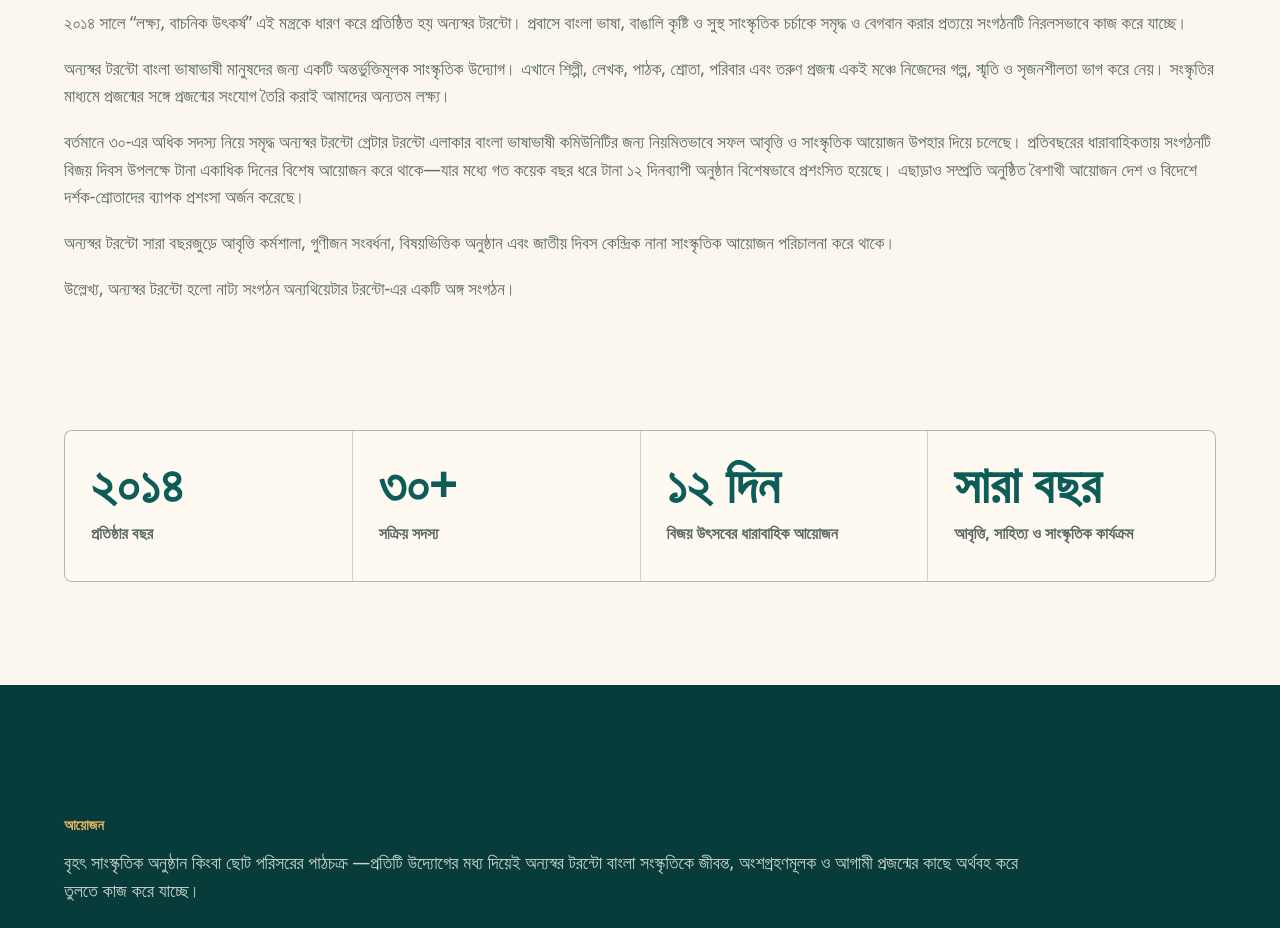
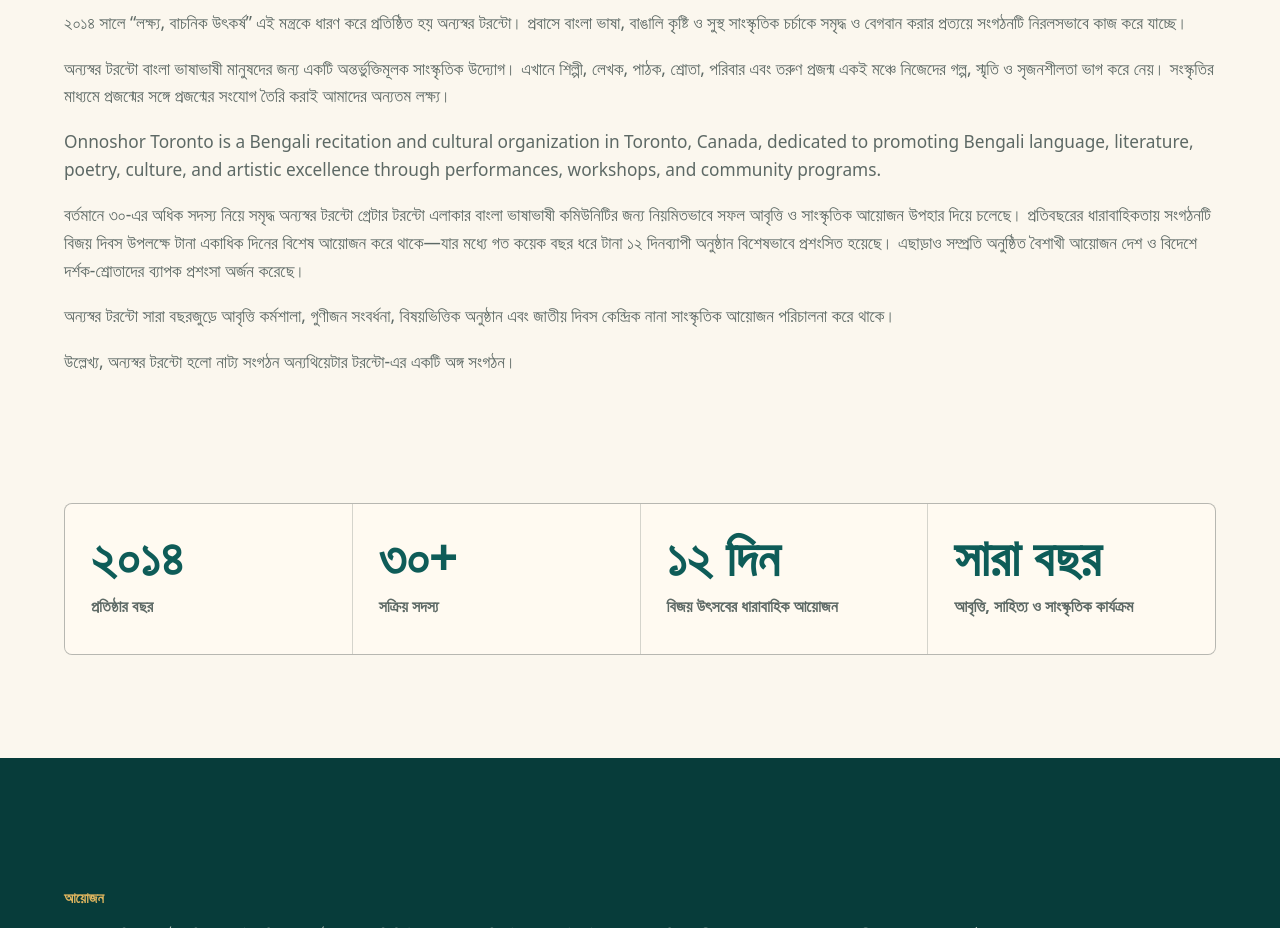
Before and after one commit to fariasahely/onnoshor-website, a website: page docs/index.html in a window 1280 px wide. Shown: the part 890-1818 px from the top of the page. Drawn offline with Linux system fonts and the light colour scheme.

Commit message:
Add files via upload

```diff
--- a/docs/index.html
+++ b/docs/index.html
@@ -81,6 +81,12 @@
               প্রজন্ম একই মঞ্চে নিজেদের গল্প, স্মৃতি ও সৃজনশীলতা ভাগ করে নেয়।
               সংস্কৃতির মাধ্যমে প্রজন্মের সঙ্গে প্রজন্মের সংযোগ তৈরি করাই আমাদের
               অন্যতম লক্ষ্য।
+            </p>
+            <p>
+              Onnoshor Toronto is a Bengali recitation and cultural organization in
+              Toronto, Canada, dedicated to promoting Bengali language, literature,
+              poetry, culture, and artistic excellence through performances, workshops,
+              and community programs.
             </p>
             <p>
               বর্তমানে ৩০-এর অধিক সদস্য নিয়ে সমৃদ্ধ অন্যস্বর টরন্টো গ্রেটার টরন্টো
```
